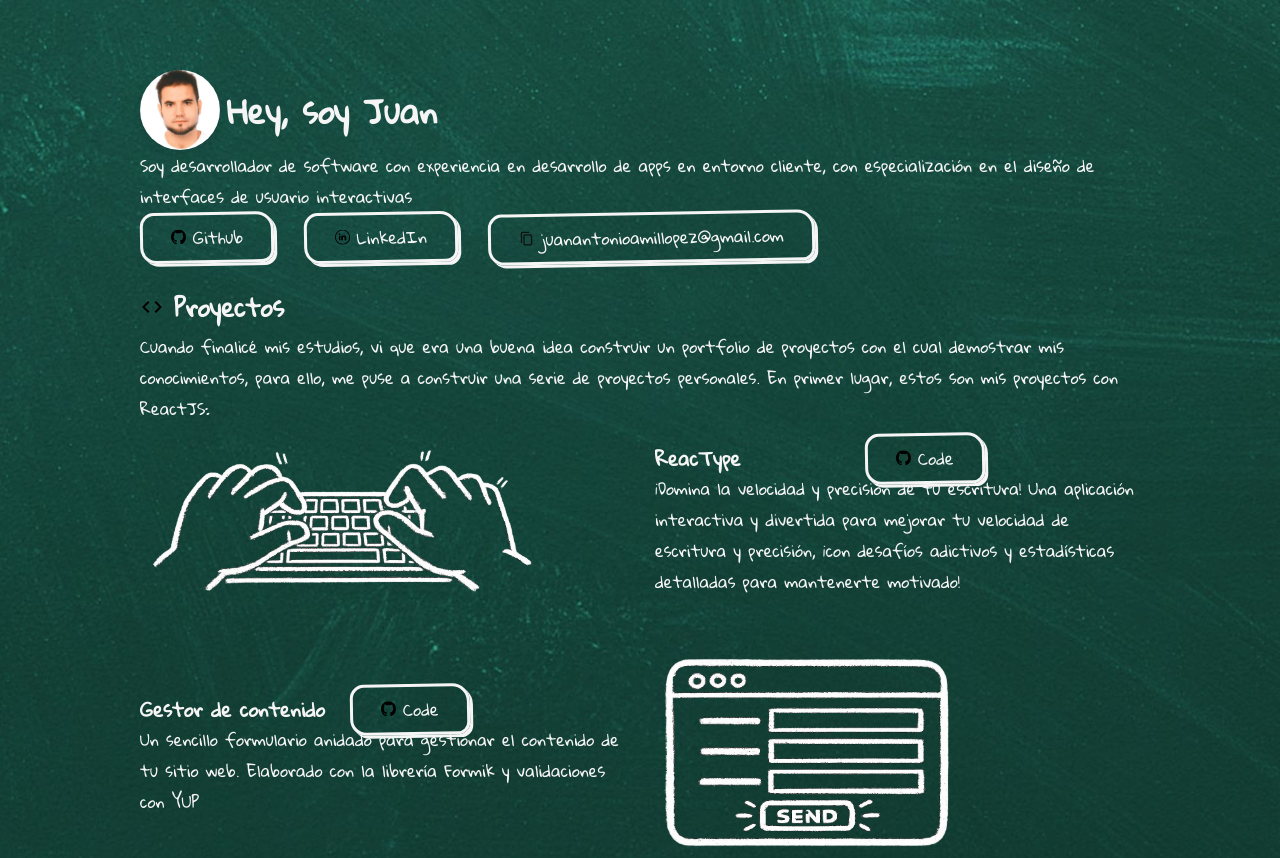
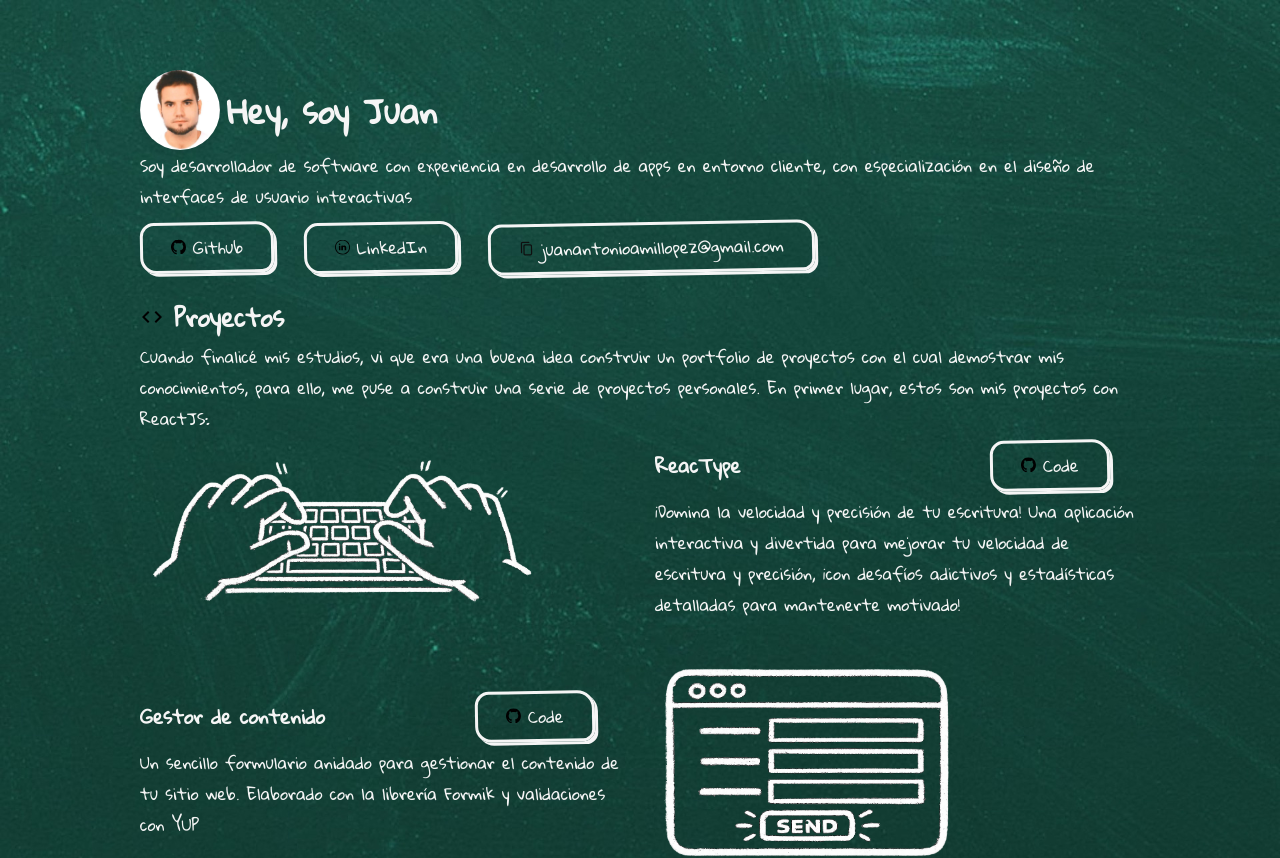
Before and after one commit to JuananA1000/Portfolio, a React (Vite) app: page / in a window 1280 px wide. Shown: the top 858 px of the page. Built offline with nearby package versions, Linux system fonts and the light colour scheme.

Commit message:
FEAT: Separar ligeramente los botones del texto

```diff
--- a/src/components/Descripcion/Descripcion.css
+++ b/src/components/Descripcion/Descripcion.css
@@ -7,6 +7,7 @@
 }
 
 .buttons-container {
+  margin-top: 10px;
   display: flex;
 }
 
--- a/src/components/Proyectos/Proyectos.css
+++ b/src/components/Proyectos/Proyectos.css
@@ -47,10 +47,9 @@ a {
 
 .encabezado {
   display: flex;
-  height: 30px;
-  max-width: 360px;
   align-items: center;
   justify-content: space-between;
+  margin-bottom: 5px;
 }
 
 .flecha-otro-proyecto {
```
